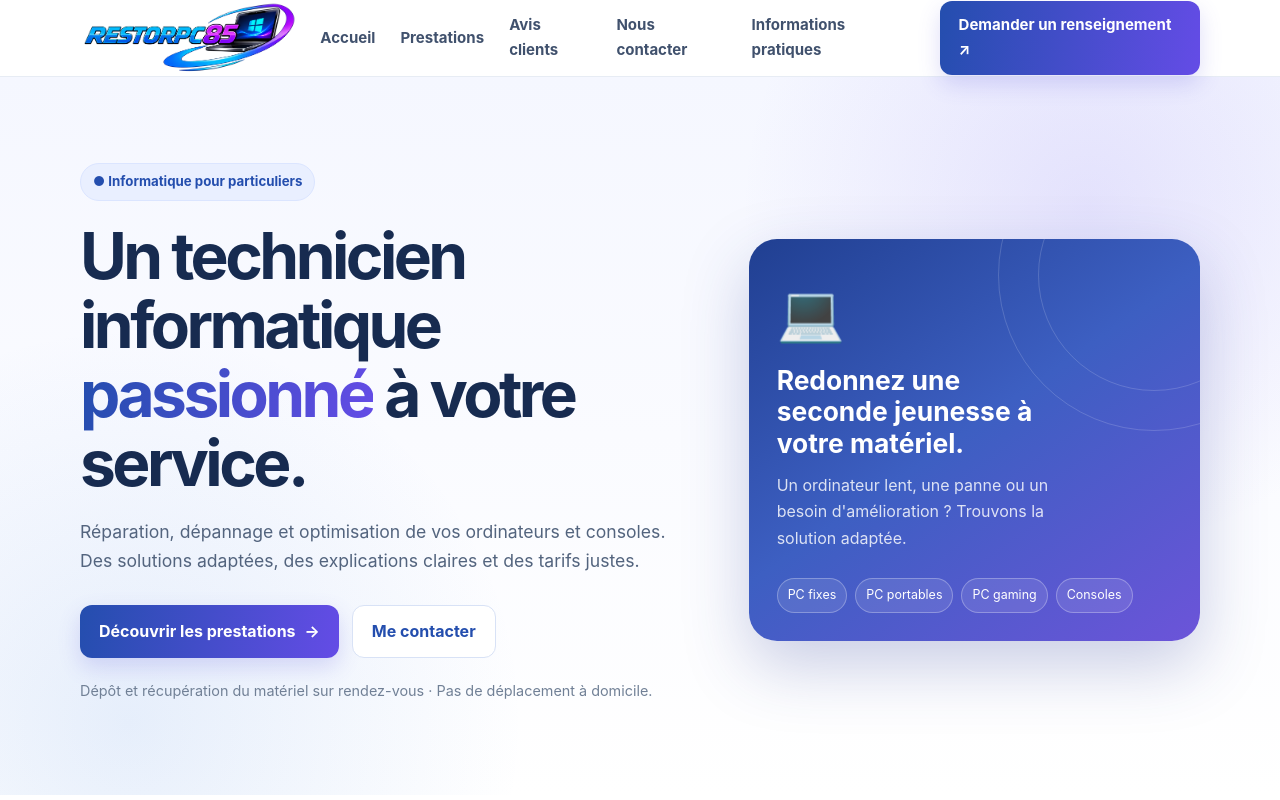
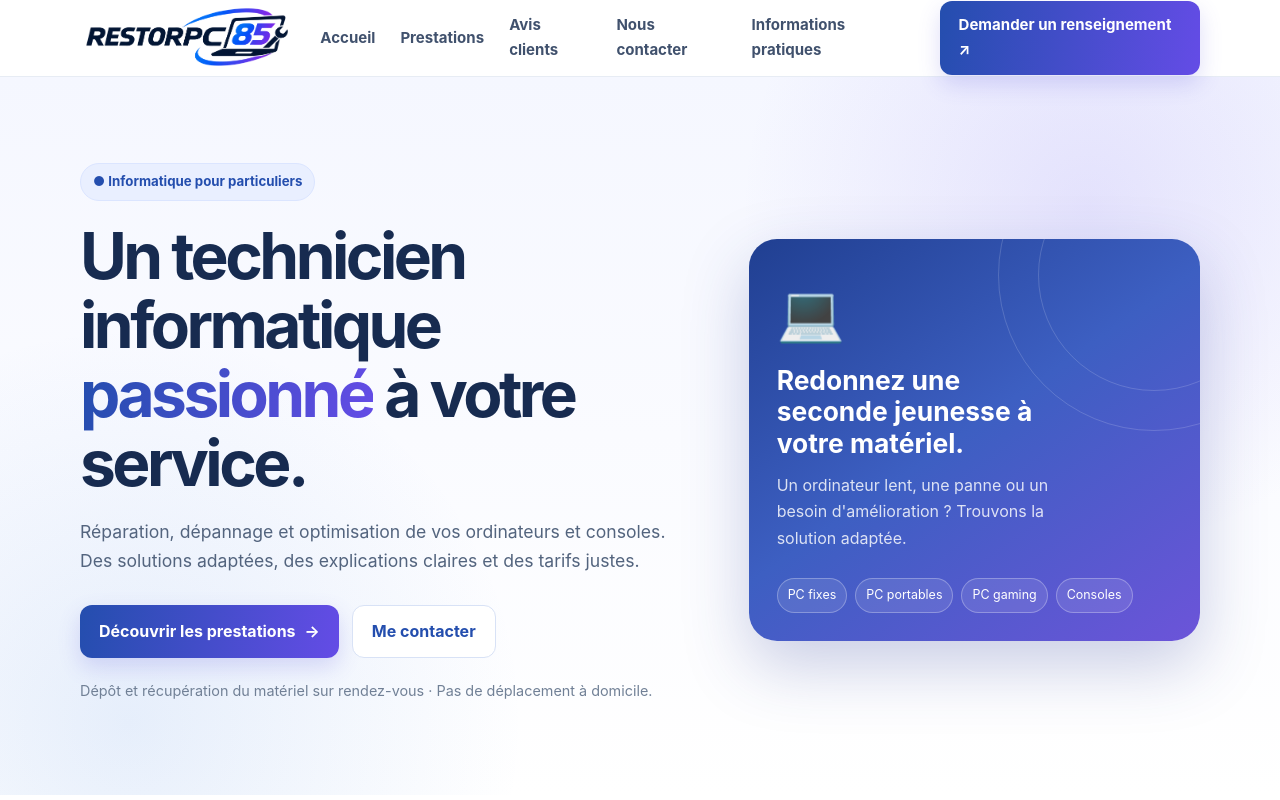
Before and after one commit to Nicolas85310/restorpc, a plain HTML site: page index.html in a window 1280 px wide. Shown: the top 800 px of the page. Drawn offline with Linux system fonts and the light colour scheme.

Commit message:
Update index.html

```diff
--- a/index.html
+++ b/index.html
@@ -143,7 +143,7 @@
   <header class="topbar">
     <div class="wrap nav">
       <a class="brand" href="#accueil" aria-label="RESTORPC85, accueil">
-        <img class="brand-logo" src="Logo.png" alt="Logo RESTORPC85">
+        <img class="brand-logo" src="Logo_Site.png" alt="Logo RESTORPC85">
       </a>
       <button class="menu-btn" id="menuBtn" aria-label="Ouvrir le menu" aria-expanded="false">☰</button>
       <nav class="navlinks" id="navLinks" aria-label="Navigation principale">
```
